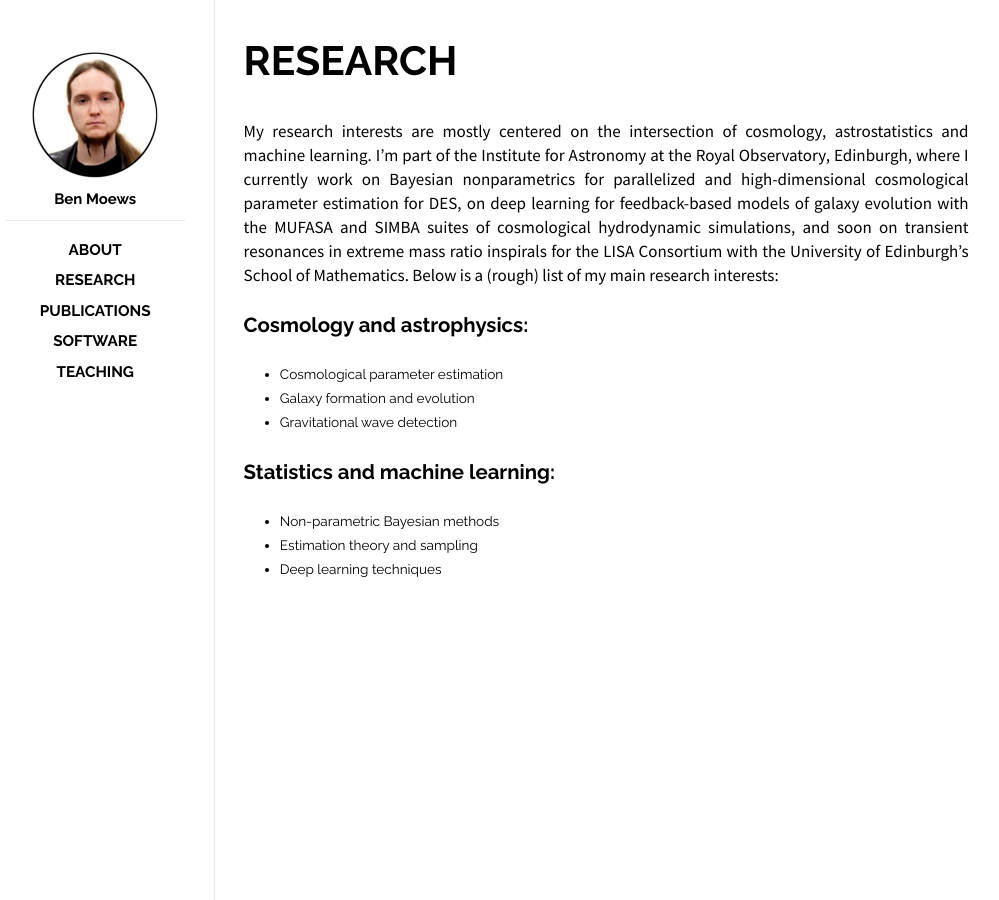
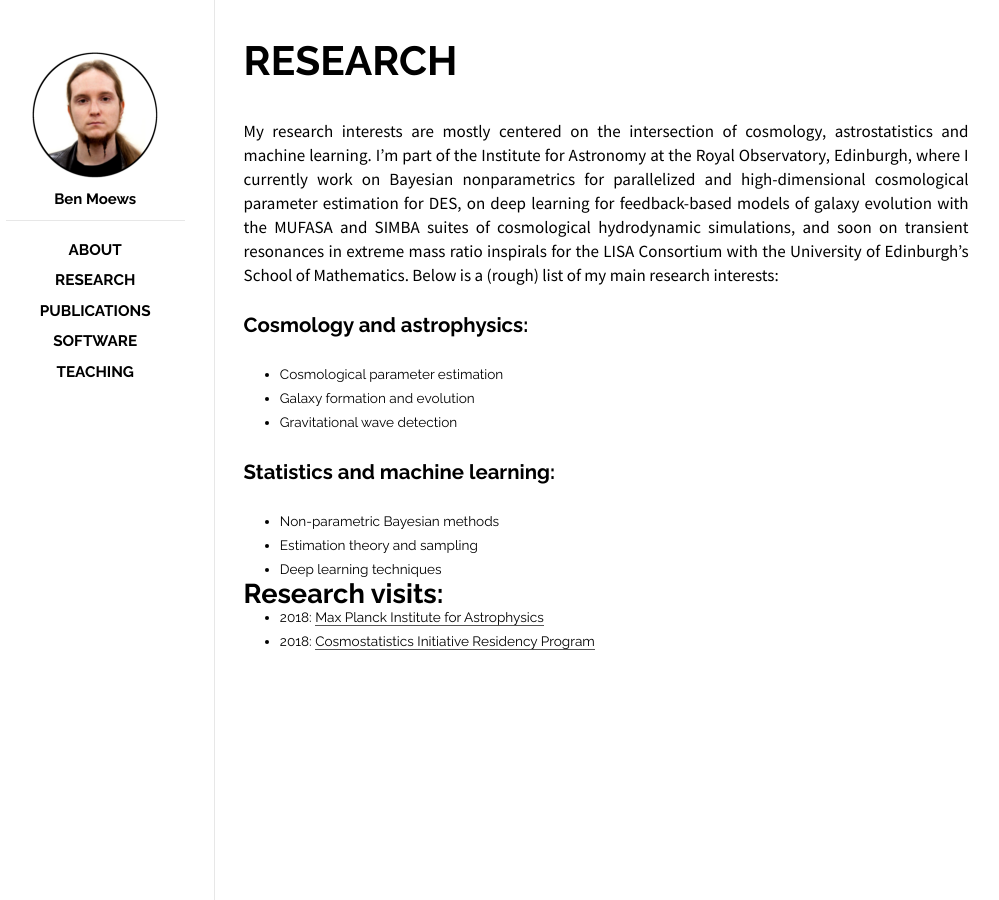
Before and after one commit to moews/moews.github.io, a Jekyll site: the page built from _posts/2017-03-26-research.md, in a window 1280 px wide. Shown: the whole page, without its empty margins (144-1143 px from the left). Built offline with Jekyll 4.4.1, drawn with Linux system fonts in a browser that asks for light colours.

Commit message:
Update 2017-03-26-research.md

```diff
--- a/_posts/2017-03-26-research.md
+++ b/_posts/2017-03-26-research.md
@@ -20,3 +20,8 @@
 * Non-parametric Bayesian methods
 * Estimation theory and sampling
 * Deep learning techniques
+
+# Research visits:
+
+* 2018: [Max Planck Institute for Astrophysics](http://www.mpa-garching.mpg.de)
+* 2018: [Cosmostatistics Initiative Residency Program](https://cosmostatistics-initiative.org)
```
